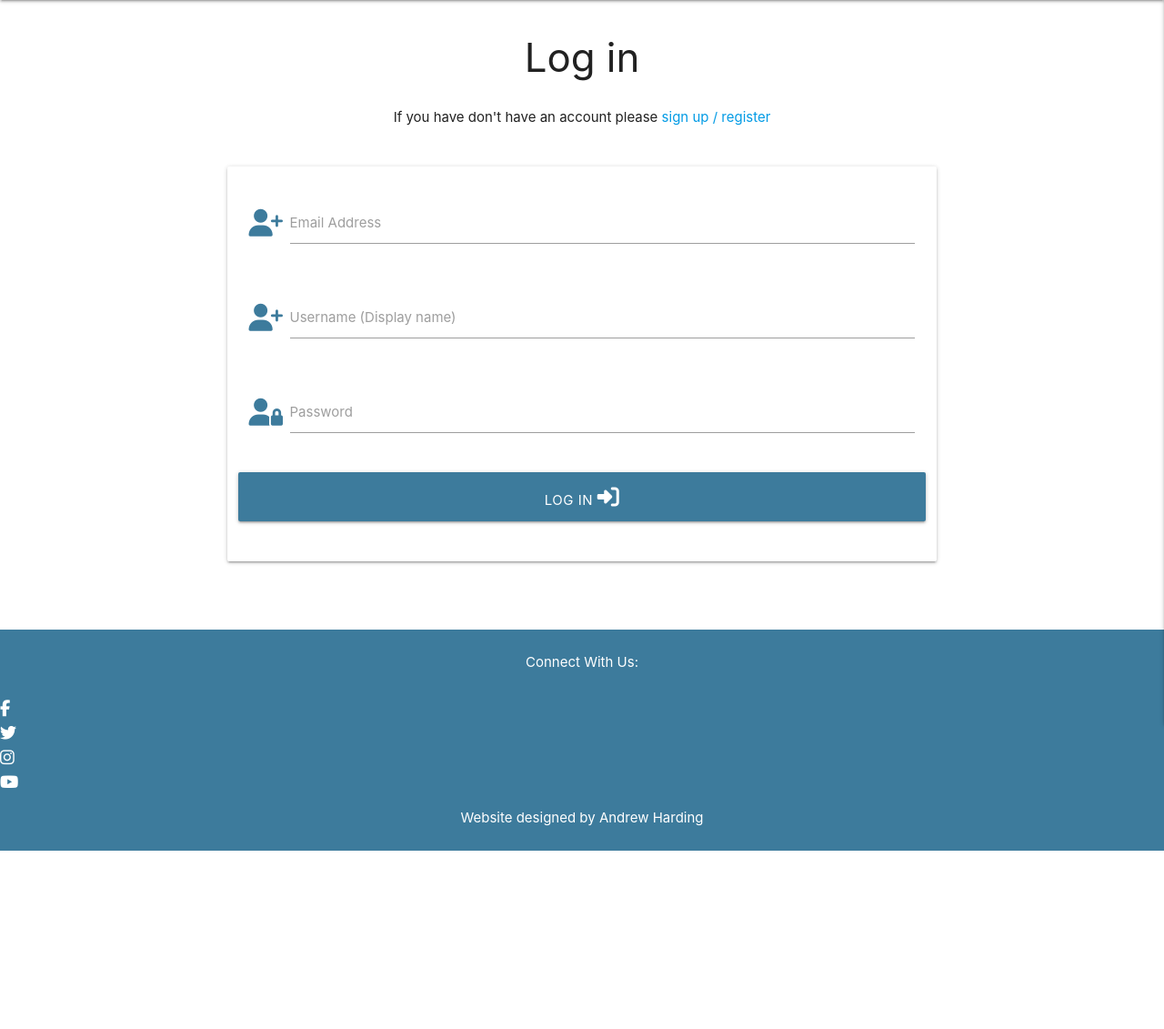
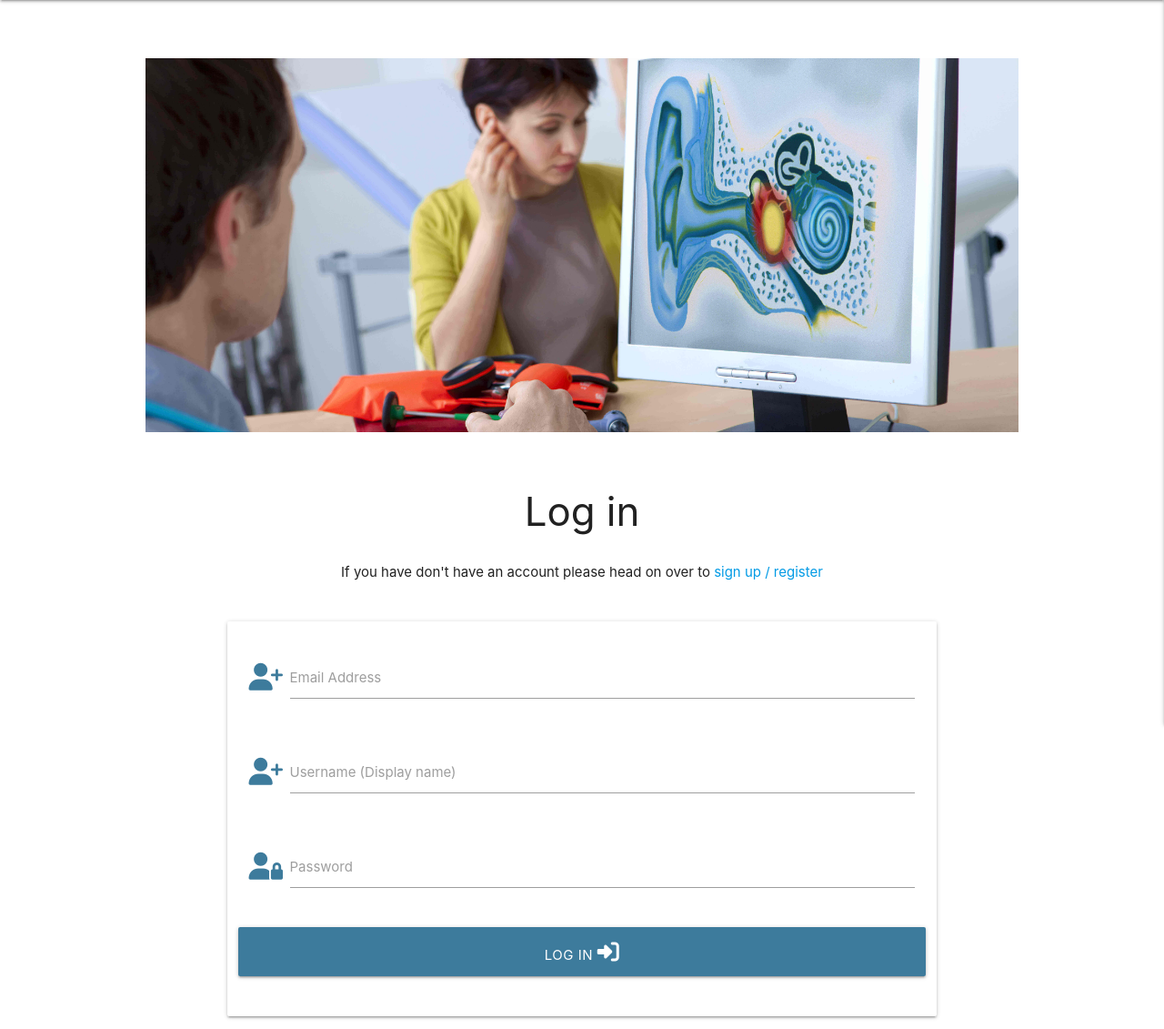
Before and after one commit to AndrewH1188/talking-tinnitus-ms3, a Flask app: template templates/login.html in a window 1280 px wide. Shown: the part 64-1195 px from the top of the page at 91% size. Before the commit the page ends 999 px from the top, so only its background shows below. Run offline with Flask 2, Linux system fonts and the light colour scheme; the template is opened without the code that fills it: most values are stand-ins (such as "Sample title", 1, 10 or a date in 2020); some libraries are stand-ins or nearby versions.

Commit message:
Adding more content to the login.html page.

```diff
--- a/templates/login.html
+++ b/templates/login.html
@@ -1,5 +1,7 @@
 {% extends "base.html" %}
 {% block content %}
+
+<img src="{{url_for('static', filename='images/login-hero.jpg')}}" class="hero-image" alt="">
 
 <h3 class="page-headings">Log in</h3>
 
@@ -8,7 +10,7 @@
 <div class="row">
     <div class="col-s12">
         <p class="center-align">
-            If you have don't have an account please <a href="#">sign up / register</a>
+            If you have don't have an account please head on over to <a href="{{ url_for('register') }}">sign up / register</a>
         </p>
     </div>
 </div>
```
